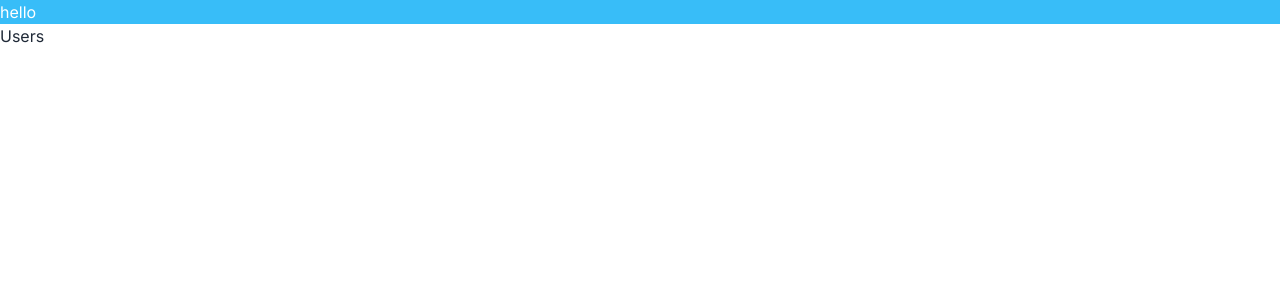
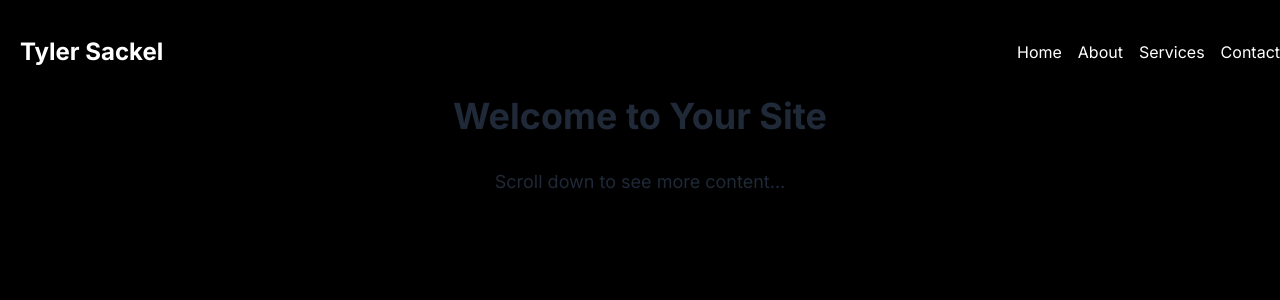
Before and after one commit to BiziLife/portfolio_website, a Next.js app: page / in a window 1280 px wide. Shown: the top 300 px of the page. Built offline with nearby package versions, Linux system fonts and the light colour scheme.

Commit message:
first commit

```diff
--- a/app/layout.tsx
+++ b/app/layout.tsx
@@ -15,7 +15,7 @@ export default function RootLayout({
   children: React.ReactNode
 }) {
   return (
-    <html lang="en" className='m-0 p-0'>
+    <html lang="en" className='m-0 p-0 bg-black'>
       <body className={inter.className}>{children}</body>
     </html>
   )
--- a/app/page.tsx
+++ b/app/page.tsx
@@ -1,15 +1,152 @@
 import Image from 'next/image'
 import Link from 'next/link'
-
 
 export default function Home() {
   return (
     <main>
-      <nav className=''>
+      <nav className="bg-transparent absolute inset-x-0 top-0 py-4">
+        <div className="container mx-auto flex items-center justify-between">
+          <a href="#" className="text-white text-2xl font-bold m-5">Tyler Sackel</a>
+          <div className="hidden sm:block space-x-4">
+            <a href="#" className="text-white hover:text-gray-300">Home</a>
+            <a href="#" className="text-white hover:text-gray-300">About</a>
+            <a href="#" className="text-white hover:text-gray-300">Services</a>
+            <a href="#" className="text-white hover:text-gray-300">Contact</a>
+          </div>
+          <div className="sm:hidden">
+            <button className="text-white hover:text-gray-300">
+              <svg xmlns="http://www.w3.org/2000/svg" fill="none" viewBox="0 0 24 24" stroke-width="1.5" stroke="currentColor" className="w-10 h-10 m-5">
+                <path stroke-linecap="round" stroke-linejoin="round" d="M3.75 6.75h16.5M3.75 12h16.5m-16.5 5.25h16.5" />
+              </svg>
 
+            </button>
+          </div>
+        </div>
       </nav>
-       <h1 className='bg-sky-400 text-white'>hello</h1>
-       <Link href={'/users'}>Users</Link>
+    <div className="mt-24">
+      <h1 className="text-4xl font-bold text-center mb-8">Welcome to Your Site</h1>
+      <p className="text-lg text-center">Scroll down to see more content...</p>
+    </div>
+  <br></br>
+  <br></br>
+  <br></br>
+  <br></br>
+  <br></br>
+  <br></br>
+  <br></br>
+  <br></br>
+  <br></br>
+  <br></br>
+  <br></br>
+  <br></br>
+  <br></br>
+  <br></br>
+  <br></br>
+  <br></br>
+  <br></br>
+  <br></br>
+  <br></br>
+  <br></br>
+  <br></br>
+  <br></br>
+  <br></br>
+  <br></br>
+  <br></br>
+  <br></br>
+  <br></br>
+  <br></br>
+  <br></br>
+  <br></br>
+
+  <br></br>
+  <br></br>
+  <br></br>
+  <br></br>
+  <br></br>
+  <br></br>
+  <br></br>
+  <br></br>
+  <br></br>
+  <br></br>
+  <br></br>
+  <br></br>
+  <br></br>
+  <br></br>
+  <br></br>
+  <br></br>
+  <br></br>
+  <br></br>
+  <br></br>
+  <br></br>
+  <br></br>
+  <br></br>
+  <br></br>
+  <br></br>
+  <br></br>
+  <br></br>
+  <br></br>
+  <br></br>
+
+  <br></br>
+  <br></br>
+  <br></br>  <br></br>
+  <br></br>
+  <br></br>
+  <br></br>
+  <br></br>
+  <br></br>
+  <br></br>
+  <br></br>
+  <br></br>
+  <br></br>
+  <br></br>
+  <br></br>
+  <br></br>
+  <br></br>
+  <br></br>
+  <br></br>
+  <br></br>
+  <br></br>
+  <br></br>
+  <br></br>
+  <br></br>
+  <br></br>
+  <br></br>
+  <br></br>
+  <br></br>
+
+  <br></br>
+  <br></br>
+  <br></br>  <br></br>
+  <br></br>
+  <br></br>
+  <br></br>
+  <br></br>
+  <br></br>
+  <br></br>
+  <br></br>
+  <br></br>
+  <br></br>
+  <br></br>
+  <br></br>
+  <br></br>
+  <br></br>
+  <br></br>
+  <br></br>
+  <br></br>
+  <br></br>
+  <br></br>
+  <br></br>
+  <br></br>
+  <br></br>
+  <br></br>
+  <br></br>
+  <br></br>
+
+  <br></br>
+  <br></br>
+  <br></br>
+  <h1>hello</h1>
     </main>
   )
 }
```
Also changed, not shown: app/globals.css (line endings or trailing spaces), public/three-lines-menu.svg (added).
